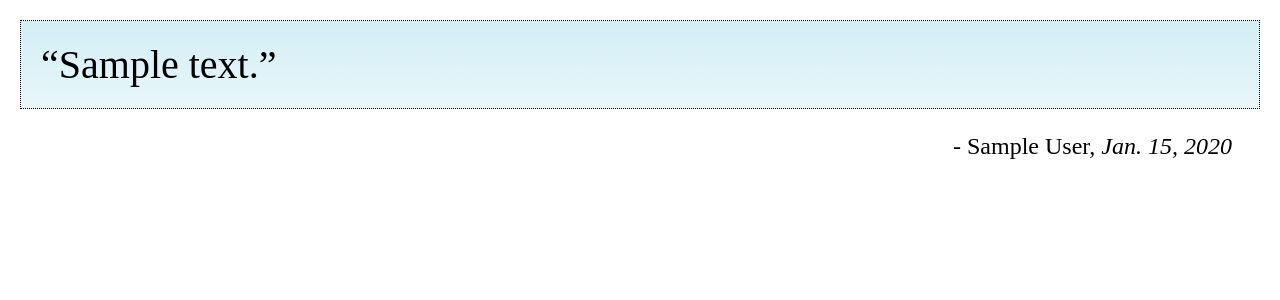
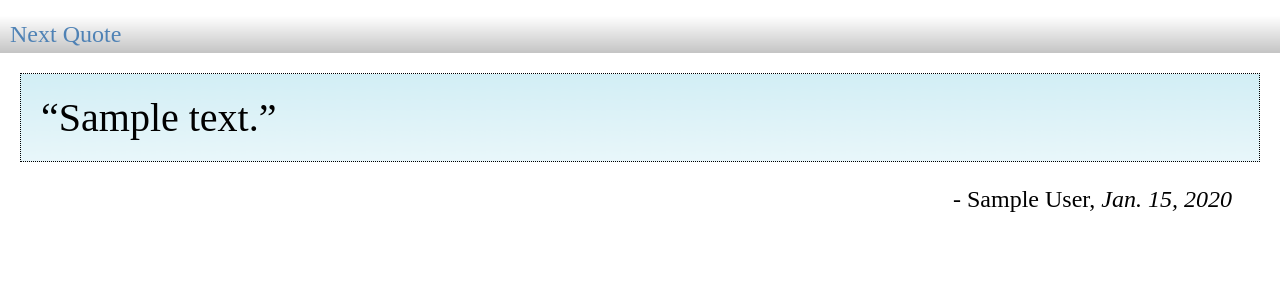
Before and after one commit to YogenRaii/django-examples, a Django app: page / in a window 1280 px wide. Shown: the part 143-443 px from the top of the page. Run offline with Django 3.2, Linux system fonts and the light colour scheme; tables that the repository leaves empty hold one stand-in row (values such as "Sample post").

```diff
--- a/qotd/quote/views.py
+++ b/qotd/quote/views.py
@@ -8,5 +8,4 @@ from quote.models import Quote
 def quote(request):
     quotes = Quote.objects.all()
     qotd = quotes[randint(0, len(quotes)-1)]
-    # qotd = Quote(content="Legend are made, not born!", author="Yogen Rai", dateCreated=today)
     return render(request, "quote.html", {"quote": qotd})
--- a/qotd/static/qotd/styles.css
+++ b/qotd/static/qotd/styles.css
@@ -30,3 +30,20 @@ body {
 #header img {
     padding: 1em;
 }
+
+#menu {
+    background: url(./images/menu_background.png) repeat-x;
+    padding: 5px;
+}
+#menu li {
+    display: inline;
+    margin-left: 5px;
+    margin-right: 5px;
+
+}
+
+#menu a {
+    font-size: 1.5em;
+    text-decoration: none;
+    color: #4F82B5; // #14477A
+}
--- a/qotd/templates/quote.html
+++ b/qotd/templates/quote.html
@@ -10,6 +10,13 @@
 <div id="header">
     <img src="{% static 'qotd/images/logo.png' %}" alt="logo"/>
 </div>
+<ul id="menu">
+    <li>
+        <a href="/">
+           Next Quote
+        </a>
+    </li>
+</ul>
 <div id="quote">
     <q>{{ quote.content }}</q>
     <p>
```
Also changed, not shown: qotd/static/qotd/images/menu_background.png (added).
